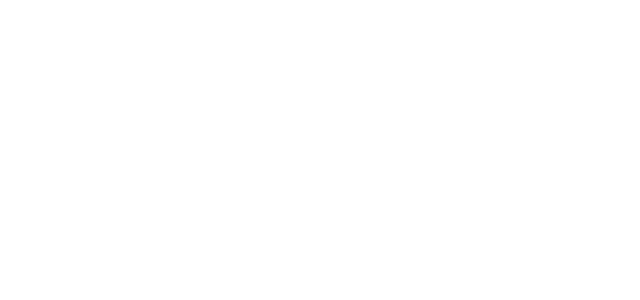
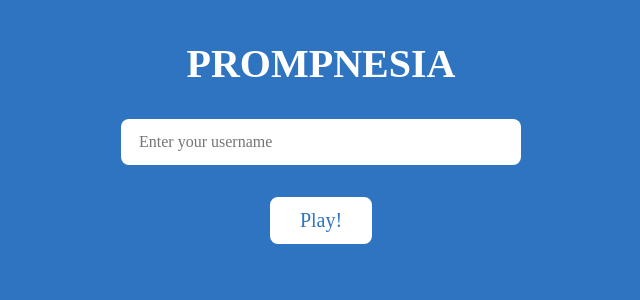
Before and after one commit to RyanFadaiian/promptnesia, a React (Vite) app in the folder frontend/: page /join/1 in a window 1280 px wide. Before the commit this address had no page. Shown: the top 300 px of the page, without its empty margins (319-959 px from the left). Built offline with nearby package versions, Linux system fonts and the light colour scheme; a web font is replaced by a local one.

Commit message:
Added joining but there's a bug with wrong Host being displayed on each client as well as duplicate name

```diff
--- a/frontend/src/App.tsx
+++ b/frontend/src/App.tsx
@@ -2,11 +2,13 @@ import { Route, Routes } from "react-router";
 import "./App.css";
 import HomePage from "./pages/HomePage";
 import LobbyPage from "./pages/LobbyPage";
+import JoinPage from "./pages/JoinPage";
 
 function App() {
   return (
     <Routes>
       <Route path="/" element={<HomePage />} />
+      <Route path="/join/:lobbyId" element={<JoinPage />} />
       <Route path="/lobby/:lobbyId" element={<LobbyPage />} />
     </Routes>
   );
--- /dev/null
+++ b/frontend/src/pages/JoinPage.tsx
@@ -0,0 +1,71 @@
+import { type SubmitEvent, useState } from "react";
+import { useNavigate } from "react-router";
+import { useParams } from 'react-router';
+
+function JoinPage() {
+  const [username, setUsername] = useState("");
+  const navigate = useNavigate();
+  const { lobbyId } = useParams();
+
+  async function handleSubmit(event: SubmitEvent<HTMLFormElement>) {
+    event.preventDefault();
+
+    const trimmedUsername = username.trim();
+
+    if (!trimmedUsername) {
+      return;
+    }
+
+    const url = `http://127.0.0.1:8000/api/lobbies/${lobbyId}/players`;
+
+    const data = {
+      username: trimmedUsername,
+    };
+
+    try {
+      const response = await fetch(url, {
+        method: 'POST',
+        headers: {
+          'Content-Type': 'application/json'
+        },
+        body: JSON.stringify(data)
+      });
+
+      if (!response.ok) {
+        throw new Error(`HTTP error! Status: ${response.status}`);
+      }
+
+      const result = await response.json();
+      navigate(`/lobby/${lobbyId}`, {
+        state: { username: trimmedUsername },
+      });
+    } catch (error) {
+      console.error('Error sending POST request:', error);
+    }
+  }
+
+  return (
+    <main className="App">
+      <h1 className="heading">Prompnesia</h1>
+
+      <form className="home-form" onSubmit={handleSubmit}>
+        <label className="username-field">
+          <input
+            type="text"
+            name="username"
+            value={username}
+            onChange={(event) => setUsername(event.target.value)}
+            placeholder="Enter your username"
+            autoComplete="username"
+          />
+        </label>
+
+        <button className="play-button" type="submit">
+          Play!
+        </button>
+      </form>
+    </main>
+  );
+}
+
+export default JoinPage;
--- a/frontend/src/pages/LobbyPage.tsx
+++ b/frontend/src/pages/LobbyPage.tsx
@@ -1,5 +1,6 @@
-import { useState } from "react";
 import { Navigate, useLocation } from "react-router";
+import { useParams } from 'react-router';
+import { useEffect, useState } from "react";
 
 
 interface LobbyLocationState {
@@ -12,7 +13,31 @@ function LobbyPage() {
   const username = state?.username;
 
   const [copied, setCopied] = useState(false);
-  const inviteLink = window.location.href;
+  const { lobbyId } = useParams();
+  const inviteLink = `http://localhost:5173/join/${lobbyId}`;
+  const [players, setPlayers] = useState<string[]>([]);
+
+
+  async function updatePlayers() {
+    const response = await fetch(
+      `http://127.0.0.1:8000/api/lobbies/${lobbyId}`
+    );
+
+    if (!response.ok) return;
+
+    const result = await response.json();
+    setPlayers(result.players);
+  }
+
+  useEffect(() => {
+    updatePlayers().catch(console.error);
+
+    const interval = setInterval(() => {
+      updatePlayers().catch(console.error);
+    }, 2000);
+
+    return () => clearInterval(interval);
+  }, [lobbyId]);
 
   async function handleCopyInviteLink() {
     try {
@@ -37,7 +62,7 @@ function LobbyPage() {
 
       <section className="lobby">
         <p>
-          Lobby code: <strong>TEST</strong>
+          Lobby code: <strong>{lobbyId}</strong>
         </p>
 
         <div className="invite-link">
@@ -57,6 +82,9 @@ function LobbyPage() {
 
         <ul>
           <li>{username} (Host)</li>
+          {players.map((username) => (
+            <li key={username}>{username}</li>
+          ))}
         </ul>
 
         <button className="play-button" type="button">
```
Also changed, not shown: 1 other file (tests, documents, lock files or other folders).
